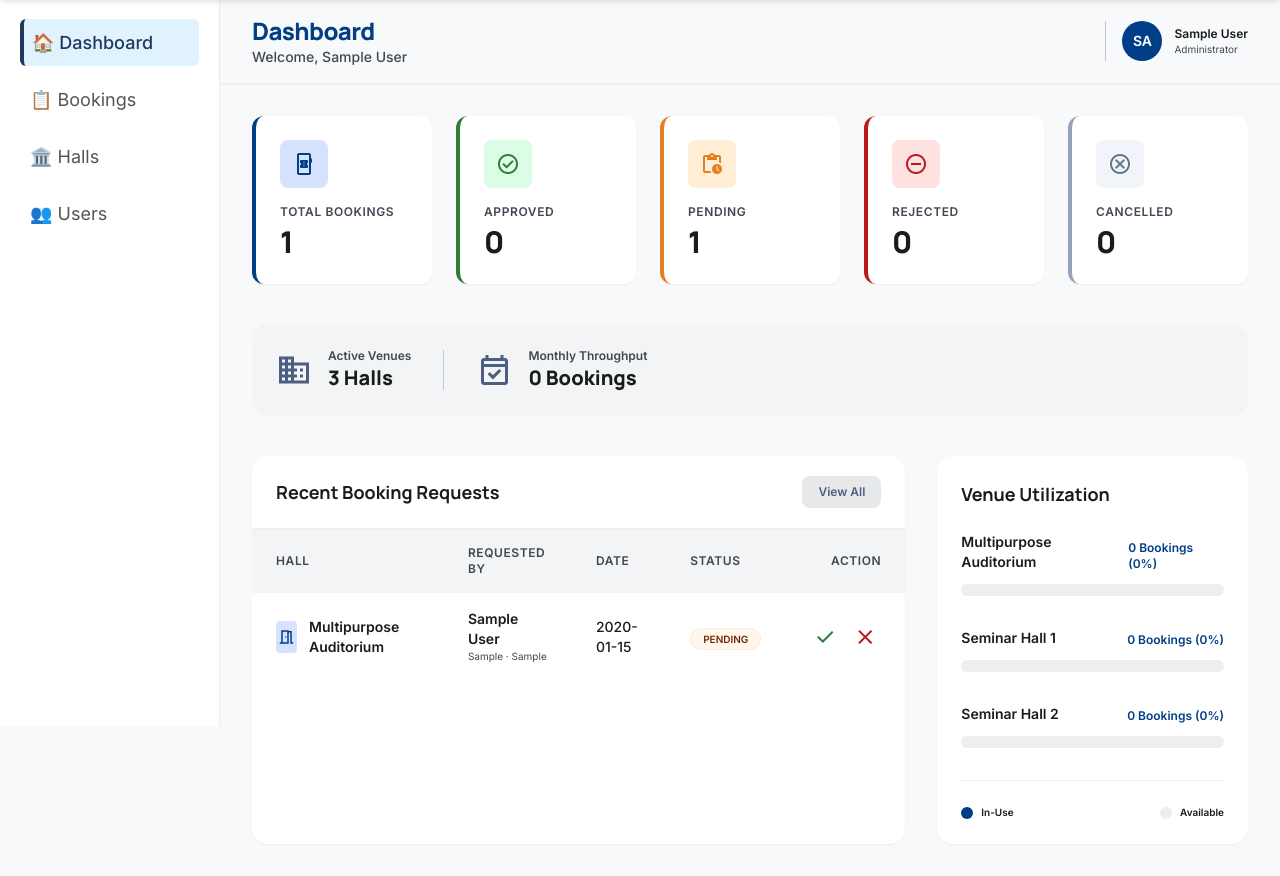
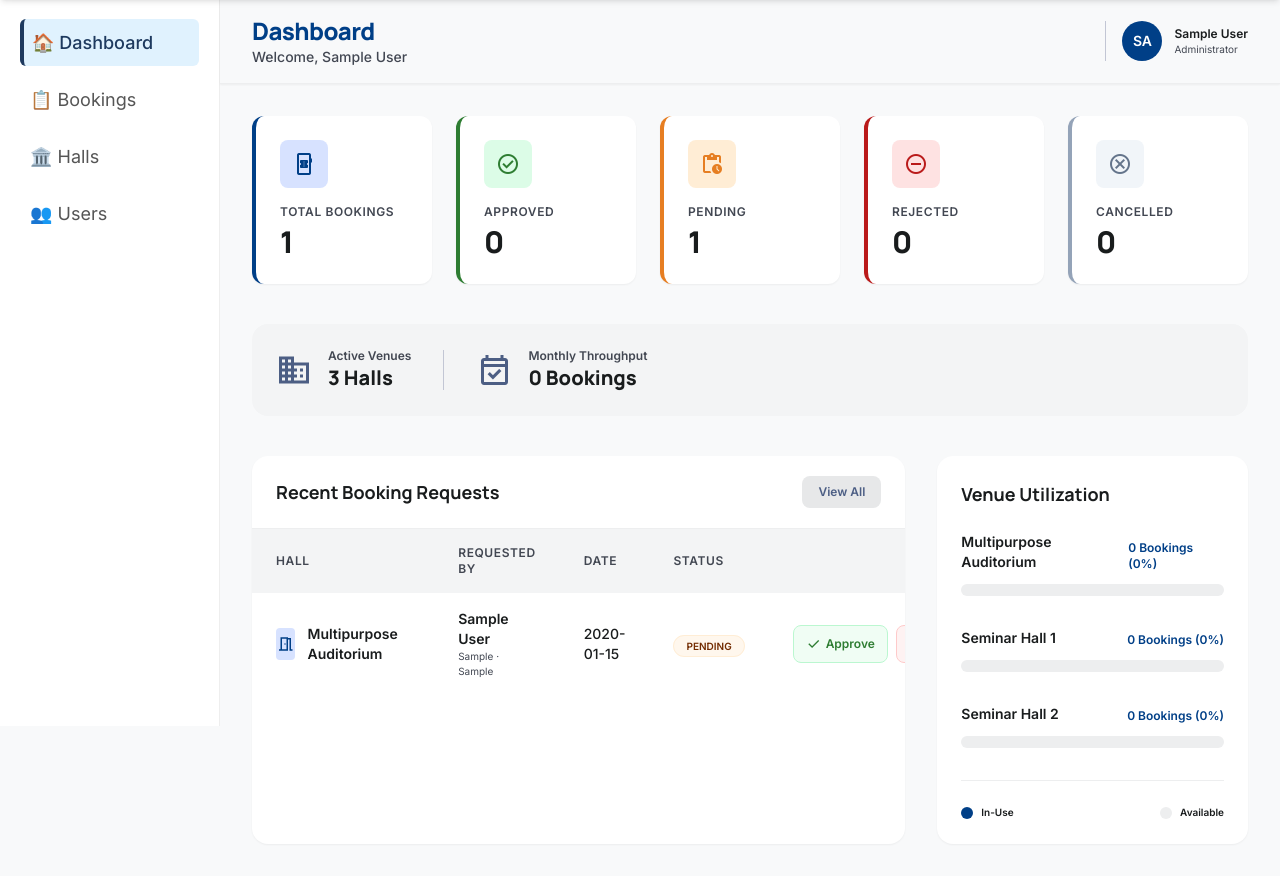
Before and after one commit to Yogeshgurjar25/Seminar-hall-booking-, a Flask app: page /admin in a window 1280 px wide. Shown: the part 75-951 px from the top of the page. Run offline with Flask 3, Linux system fonts and the light colour scheme; the visitor is signed in with stand-in values (Sample User, id 1); data comes from the database, SQL or seed files in the repository; tables that the repository leaves empty hold one stand-in row (values such as "Sample post"); some libraries are stand-ins or nearby versions.

Commit message:
update approve/reject icon

```diff
--- a/templates/admin.html
+++ b/templates/admin.html
@@ -297,12 +297,12 @@
                         {# FIX 4: Fixed confirm message with proper punctuation #}
                         <form method="POST" action="/approve_booking/{{ b.id }}" style="display:inline;" onsubmit="return confirm('Approve this booking request?')">
                           <input type="hidden" name="remark" value="">
-                          <button type="submit" class="w-8 h-8 rounded-full flex items-center justify-center text-[#2e7d32] hover:bg-green-50" title="Approve">
-                            <span class="material-symbols-outlined">check</span>
+                          <button type="submit" class="flex items-center gap-1 px-3 py-1.5 rounded-lg bg-green-50 text-[#2e7d32] hover:bg-green-100 transition-colors text-xs font-bold border border-green-200" title="Approve">
+                           <span class="material-symbols-outlined text-base">check</span> Approve
                           </button>
                         </form>
-                        <button type="button" onclick="openReject({{ b.id }})" class="w-8 h-8 rounded-full flex items-center justify-center text-error hover:bg-red-50" title="Reject">
-                          <span class="material-symbols-outlined">close</span>
+                        <button type="button" onclick="openReject({{ b.id }})" class="flex items-center gap-1 px-3 py-1.5 rounded-lg bg-red-50 text-error hover:bg-red-100 transition-colors text-xs font-bold border border-red-200" title="Reject">
+                          <span class="material-symbols-outlined text-base">close</span> Reject
                         </button>
                       </div>
                     {% else %}
```
